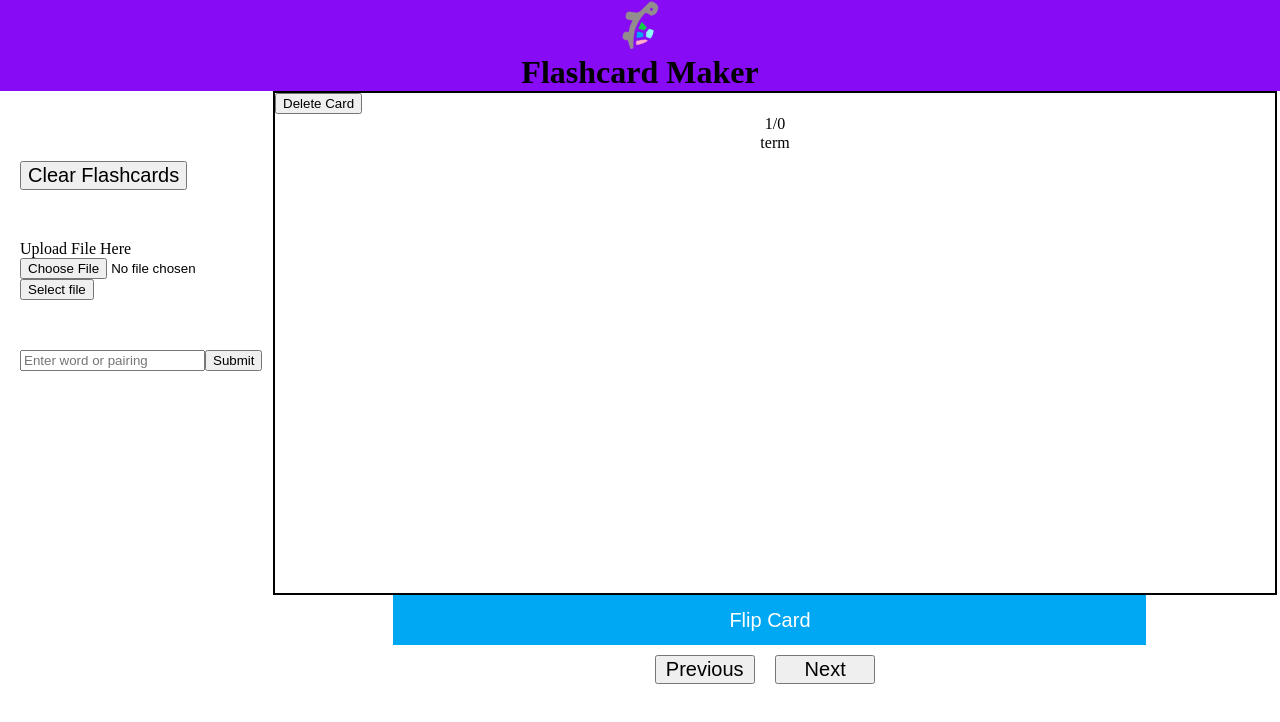
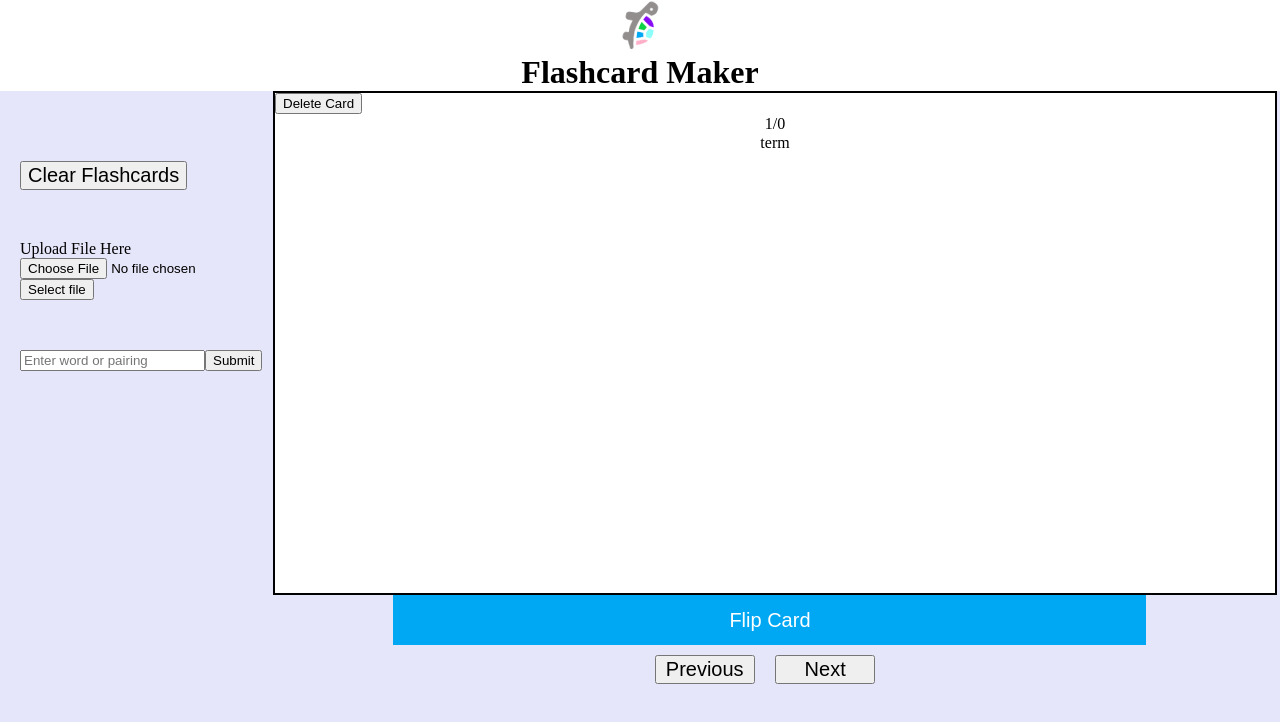
Before and after one commit to kchenturtles/flash, a React (Create React App) app in the folder flashcard/: page / in a window 1280 px wide. Shown: the top 722 px of the page. Built offline with nearby package versions, Linux system fonts and the light colour scheme.

Commit message:
Update App.css

```diff
--- a/flashcard/src/App.css
+++ b/flashcard/src/App.css
@@ -74,33 +74,39 @@ h1 {
 
 #header {
   grid-area: header;
-  background:#870bf4;
+  background: #ffffff;
   text-align: center;
   gap: 0px;
   margin: 0px;
+  border-bottom: black;
+  border-bottom-width: thin;
 }
 
 #root {
   gap: 0px;
+  background-color:#E6E6FA;
 }
 
 #leftmenu {
   grid-area: left-menu;
   margin-left: 20px;
   margin-top: 20px;
+  background-color:#E6E6FA;
 }
 
 #rightmenu {
   grid-area: right-menu;
+  background-color:#E6E6FA;
 }
 
 .spacer {
   min-height: 50px;
-  background-color: white;
+  background-color:#E6E6FA;;
 }
 
 #footer {
   grid-area: footer;
+  background-color:#E6E6FA;
 }
 
 #card {
@@ -115,7 +121,8 @@ h1 {
   height:50px;
   display: block;
   background-color: #00a8f3;
-  border: 0px;
+  border: 2px;
+  border-color: black;
   font-size: 20px;
   color: white;
 }
@@ -164,6 +171,7 @@ margin-right: auto;
 
 body {
   margin: 0px;
+  background-color:#E6E6FA;
 }
 
 .definition {
```
